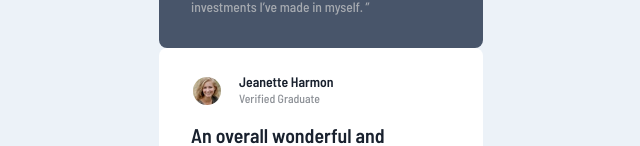
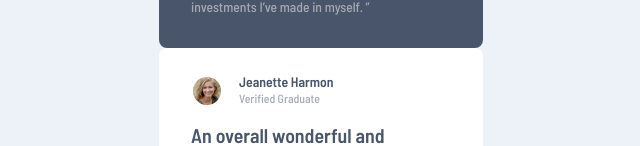
Before and after one commit to StephenYu2018/testimonials-grid-section-main, a React (Vite) app: page / in a window 1280 px wide. Shown: the part 656-802 px from the top of the page, without its empty margins (319-959 px from the left). Built offline with nearby package versions, Linux system fonts and the light colour scheme.

Commit message:
change dark theme card text from white to light gray

```diff
--- a/src/TestimonialCard.jsx
+++ b/src/TestimonialCard.jsx
@@ -7,9 +7,9 @@ function TestimonialCard({ content, style }) {
       'opaque': 'text-light-gray'
     },
     dark: {
-      'opacity-50': 'text-very-dark-blackish-blue/50',
-      'opacity-70': 'text-very-dark-blackish-blue/70',
-      'opaque': 'text-very-dark-blackish-blue'
+      'opacity-50': 'text-very-dark-grayish-blue/50',
+      'opacity-70': 'text-very-dark-grayish-blue/70',
+      'opaque': 'text-very-dark-grayish-blue'
     },
   };
 
```
